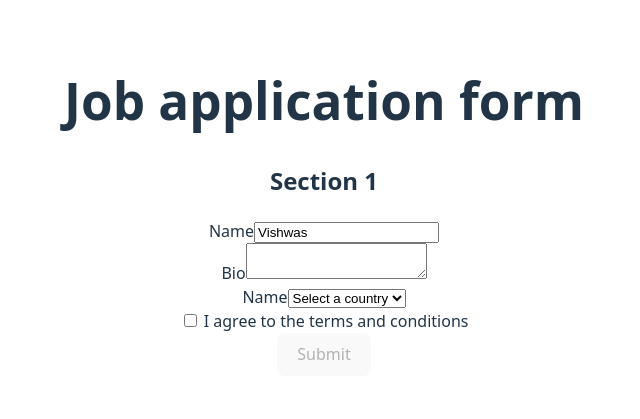
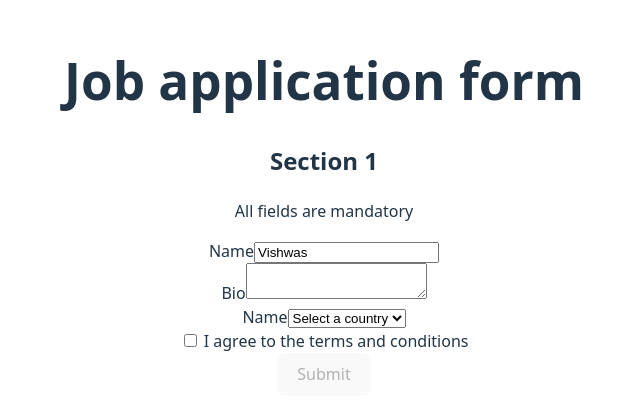
Before and after one commit to Shady-Prakash/react-testing-library, a React (Vite) app: page / in a window 1280 px wide. Shown: the part 193-612 px from the top of the page, without its empty margins (316-956 px from the left). Built offline with nearby package versions, Linux system fonts and the light colour scheme.

Commit message:
getByText method

```diff
--- a/src/components/Application/application.tsx
+++ b/src/components/Application/application.tsx
@@ -4,6 +4,7 @@ const Application = () => {
     <>
       <h1>Job application form</h1>
       <h2>Section 1</h2>
+      <p>All fields are mandatory</p>
       <form>
         <div>
           <label htmlFor="name">Name</label>
```
Also changed, not shown: 1 other file (tests, documents, lock files or other folders).
